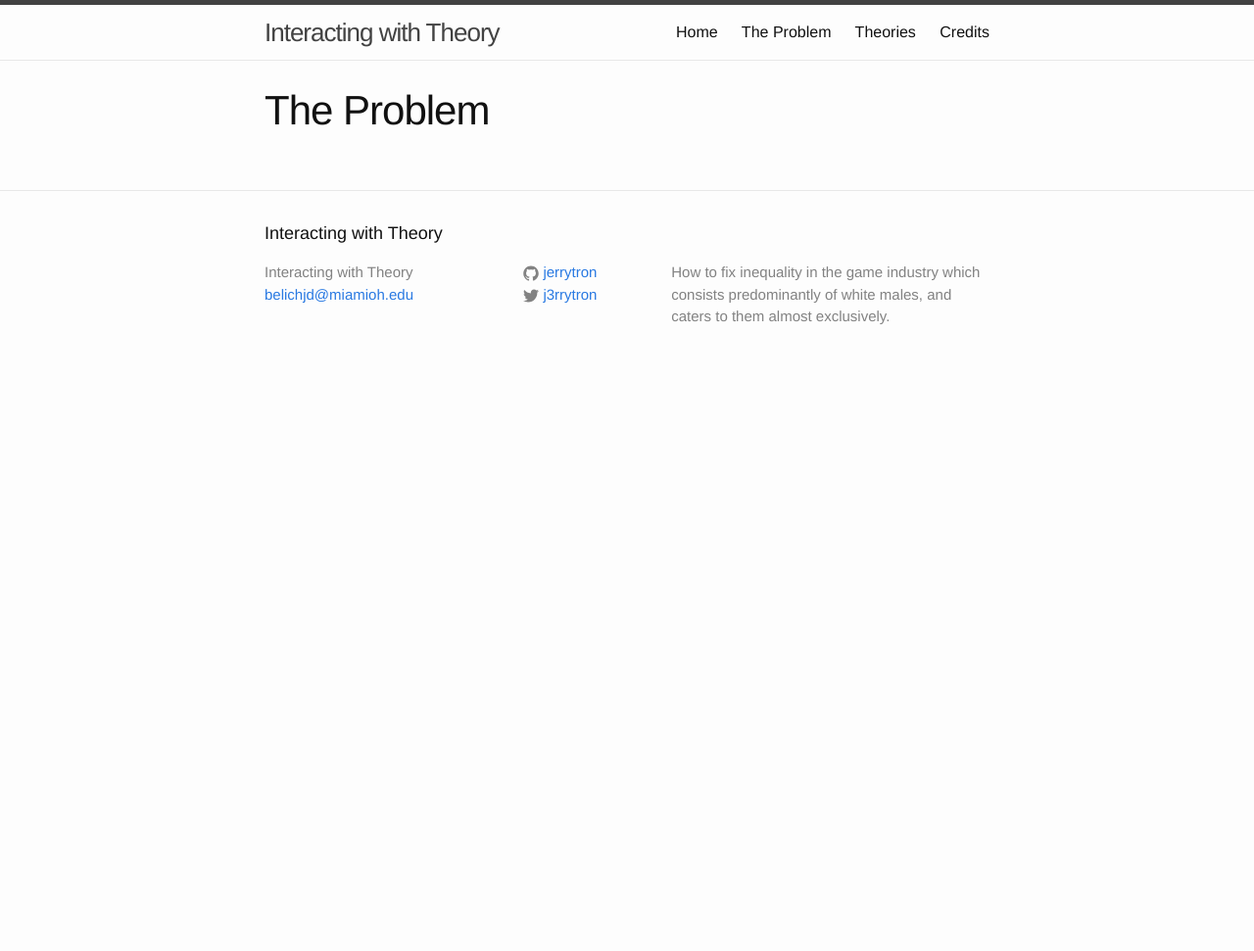
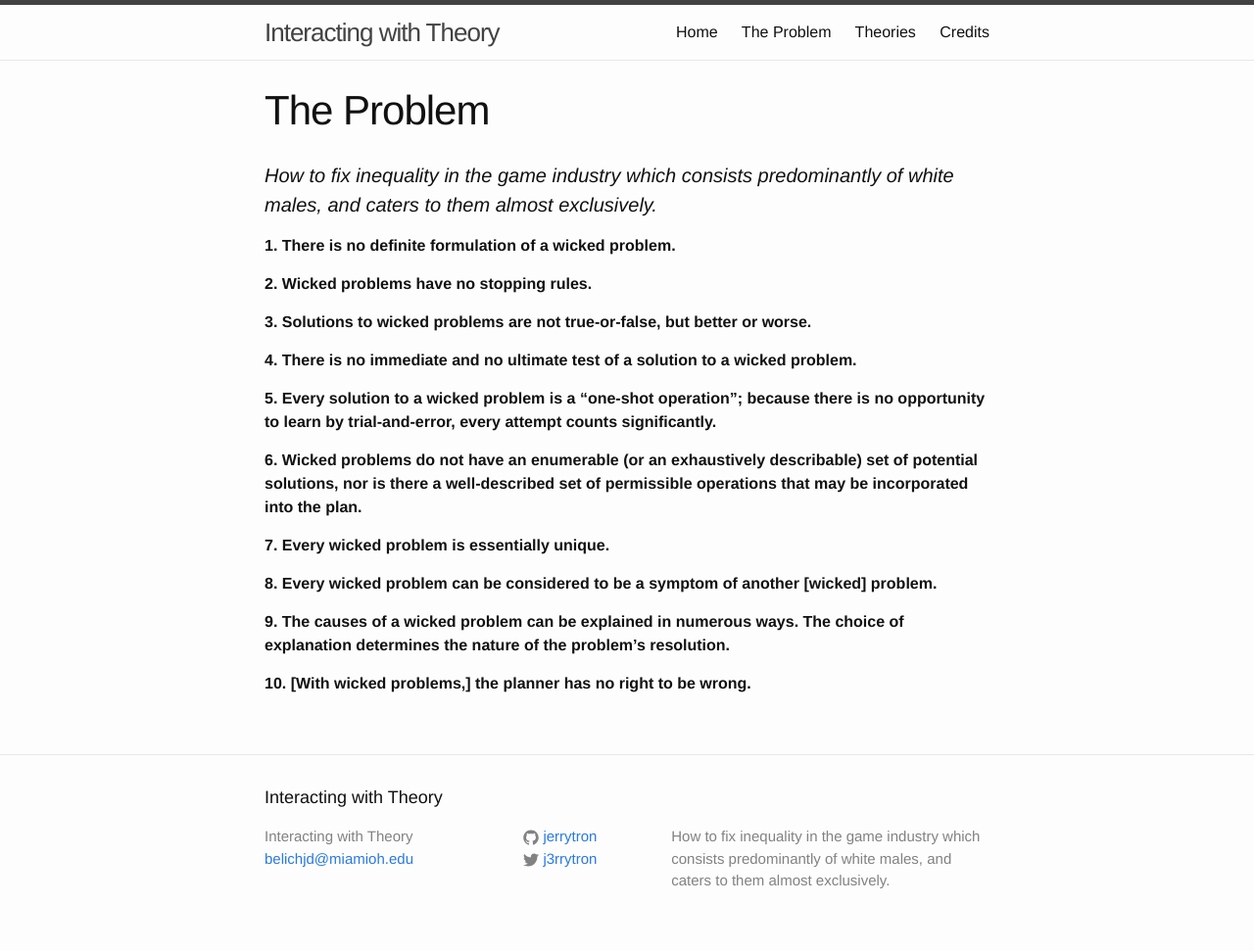
Before and after one commit to jerrytron/interacting-with-theory, a Jekyll site: the page built from problem/index.md, in a window 1280 px wide. Shown: the whole page at 98% size. Built offline with Jekyll 4.4.1, drawn with Linux system fonts in a browser that asks for light colours; before the commit the page ends 900 px from its top, so only the background shows below that.

Commit message:
Updates.

```diff
--- a/problem/index.md
+++ b/problem/index.md
@@ -3,3 +3,25 @@ layout: page
 title: The Problem
 order: 2
 ---
+
+#### _How to fix inequality in the game industry which consists predominantly of white males, and caters to them almost exclusively._
+
+**1. There is no definite formulation of a wicked problem.**
+
+**2. Wicked problems have no stopping rules.**
+
+**3. Solutions to wicked problems are not true-or-false, but better or worse.**
+
+**4. There is no immediate and no ultimate test of a solution to a wicked problem.**
+
+**5. Every solution to a wicked problem is a “one-shot operation”; because there is no opportunity to learn by trial-and-error, every attempt counts significantly.**
+
+**6. Wicked problems do not have an enumerable (or an exhaustively describable) set of potential solutions, nor is there a well-described set of permissible operations that may be incorporated into the plan.**
+
+**7. Every wicked problem is essentially unique.**
+
+**8. Every wicked problem can be considered to be a symptom of another [wicked] problem.**
+
+**9. The causes of a wicked problem can be explained in numerous ways. The choice of explanation determines the nature of the problem’s resolution.**
+
+**10. [With wicked problems,] the planner has no right to be wrong.**
```
